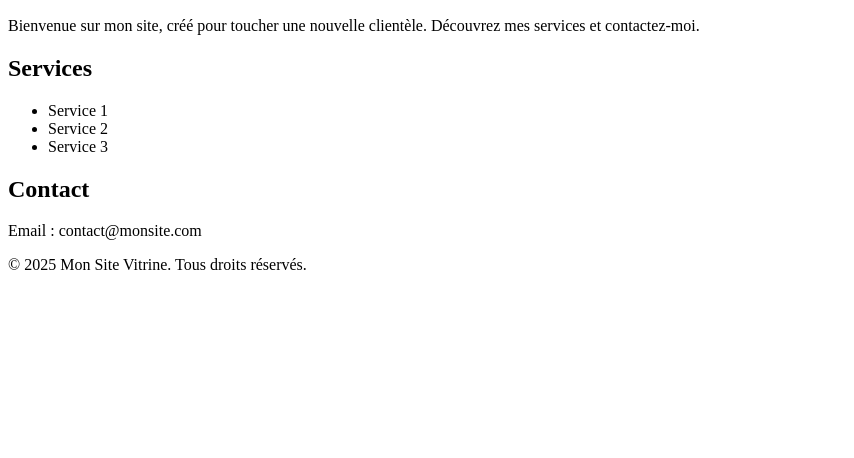
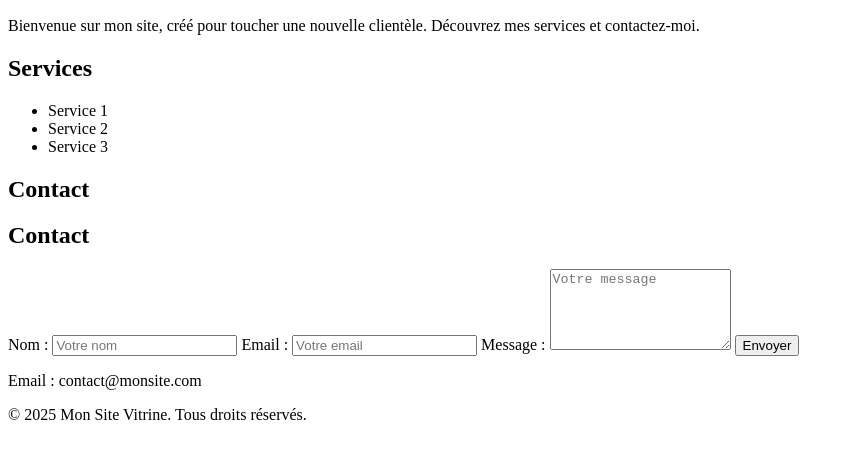
Before and after one commit to PierreCPi/Les-4-P-pins-by-Pierre, a plain HTML site: page index.html in a window 1280 px wide. Shown: the part 110-568 px from the top of the page, without its empty margins (0-854 px from the left). Drawn offline with Linux system fonts and the light colour scheme.

Commit message:
Update index.html

```diff
--- a/index.html
+++ b/index.html
@@ -24,6 +24,22 @@
         </section>
         <section>
             <h2>Contact</h2>
+            <section>
+    <h2>Contact</h2>
+    <form action="https://formspree.io/f/XXXXXXXX" method="POST">
+        <label for="name">Nom :</label>
+        <input type="text" id="name" name="name" placeholder="Votre nom" required>
+
+        <label for="email">Email :</label>
+        <input type="email" id="email" name="email" placeholder="Votre email" required>
+
+        <label for="message">Message :</label>
+        <textarea id="message" name="message" placeholder="Votre message" rows="5" required></textarea>
+
+        <button type="submit">Envoyer</button>
+    </form>
+</section>
+
             <p>Email : contact@monsite.com</p>
         </section>
     </main>
```
